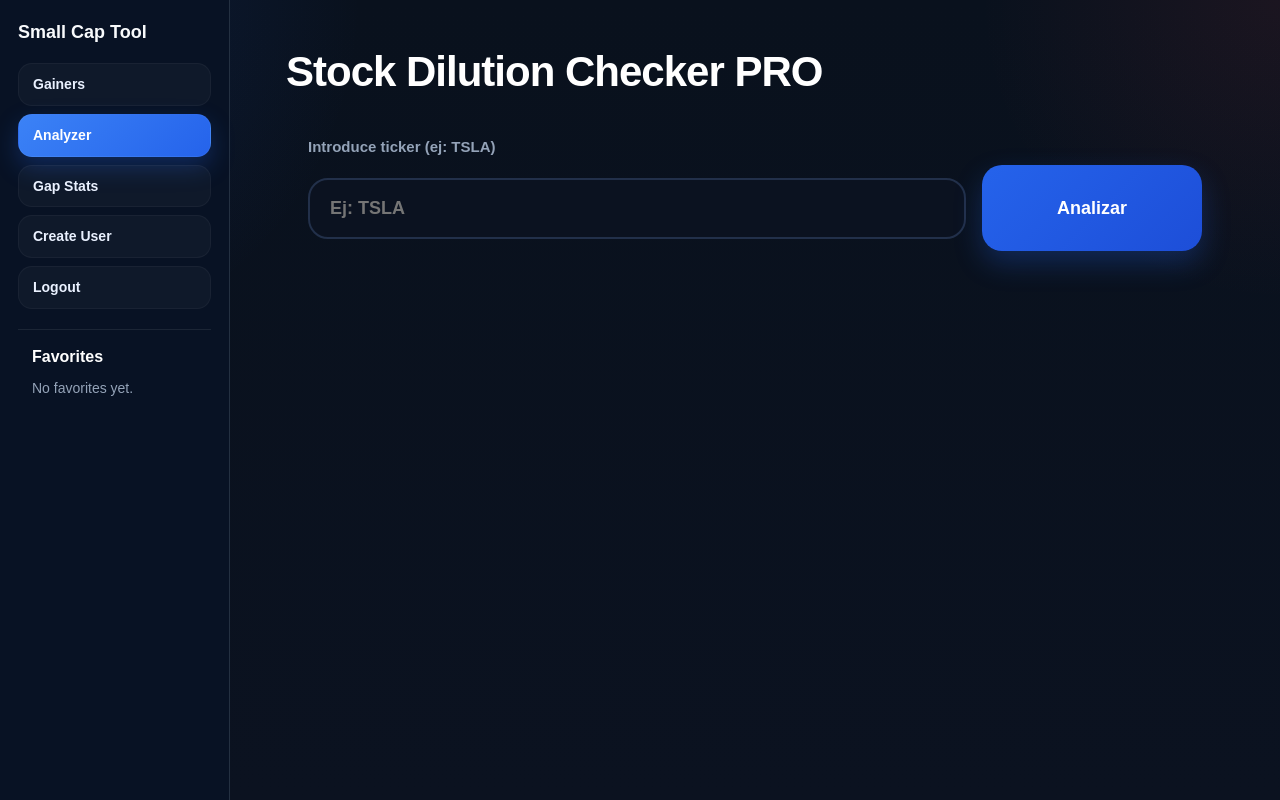
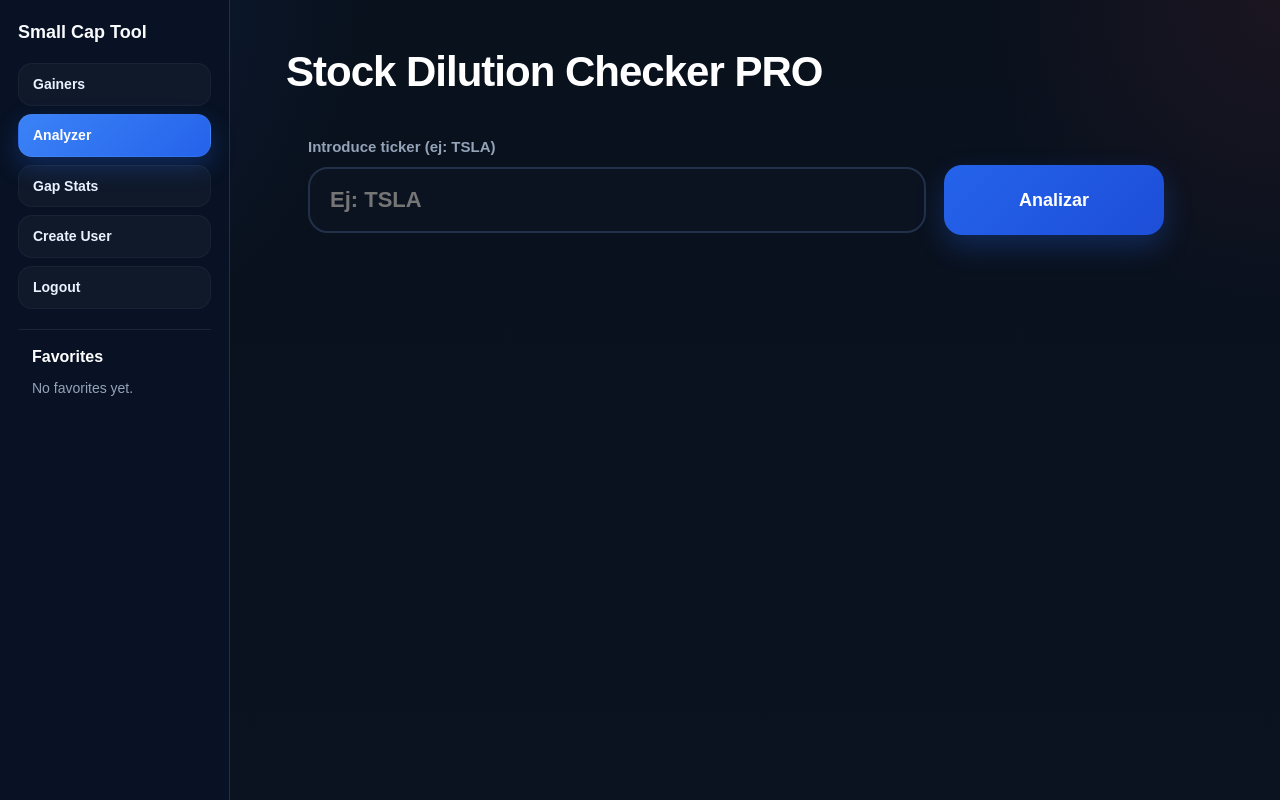
Before and after one commit to abuelodody/stock-dilution-checker, a Flask app: page / in a window 1280 px wide. Run offline with Flask 3, Linux system fonts and the light colour scheme; a user stored in the database is signed in; parts of the project's set-up code (start-up, migrations or seed data) failed here and were passed over; some libraries are stand-ins or nearby versions.

Commit message:
Update style.css

```diff
--- a/static/style.css
+++ b/static/style.css
@@ -1102,3 +1102,44 @@ button {
         font-size: 40px;
     }
 }
+/* =========================
+   ANALYZER FIX (NO ROMPER NADA)
+========================= */
+
+.analyzer-page {
+    width: 100%;
+}
+
+.analyzer-inner {
+    width: 100%;
+    max-width: 900px;
+}
+
+.search-card {
+    width: 100%;
+}
+
+/* Fila del buscador PERFECTA */
+.search-row {
+    display: flex;
+    gap: 18px;
+    align-items: center;
+    width: 100%;
+}
+
+/* Input grande y usable */
+.search-row input[type="text"] {
+    flex: 1;
+    width: 100%;
+    min-width: 0;
+    font-size: 22px;
+}
+
+/* Botón controlado */
+.search-row button {
+    flex: 0 0 220px;
+    width: 220px;
+    height: 70px;
+    font-size: 18px;
+    border-radius: 18px;
+}
```
